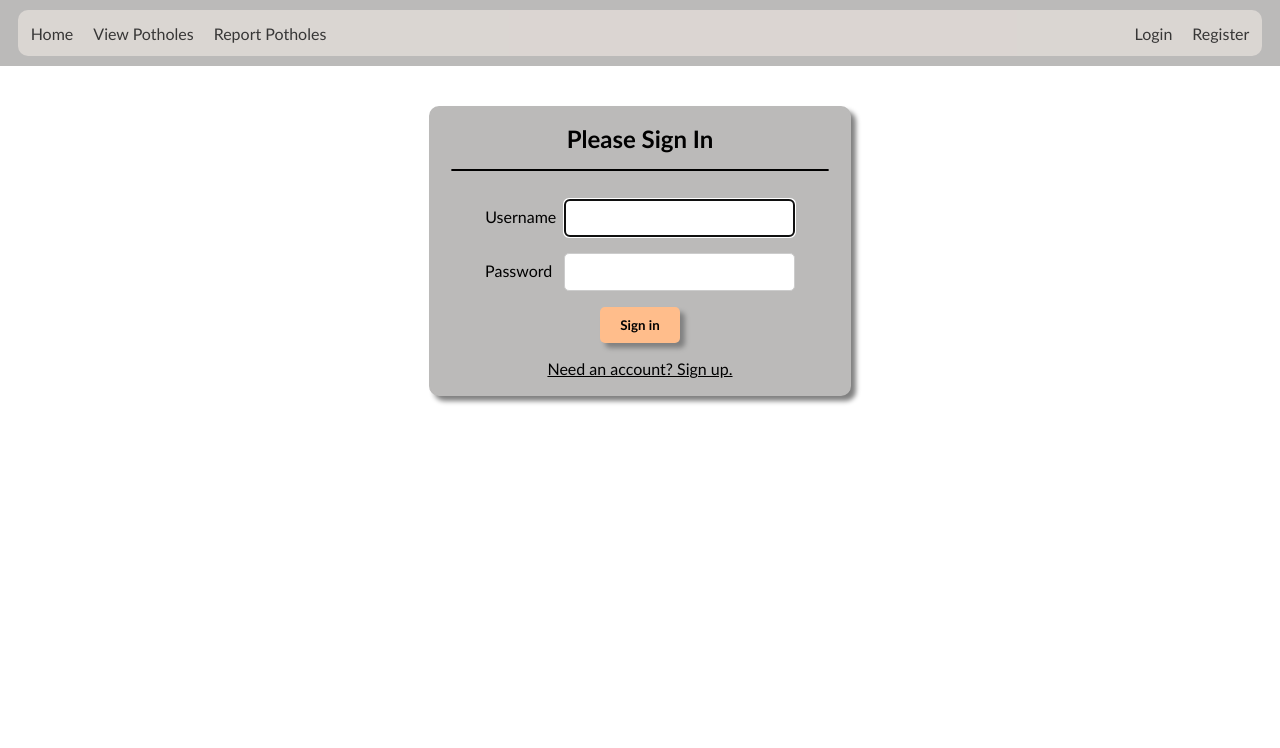
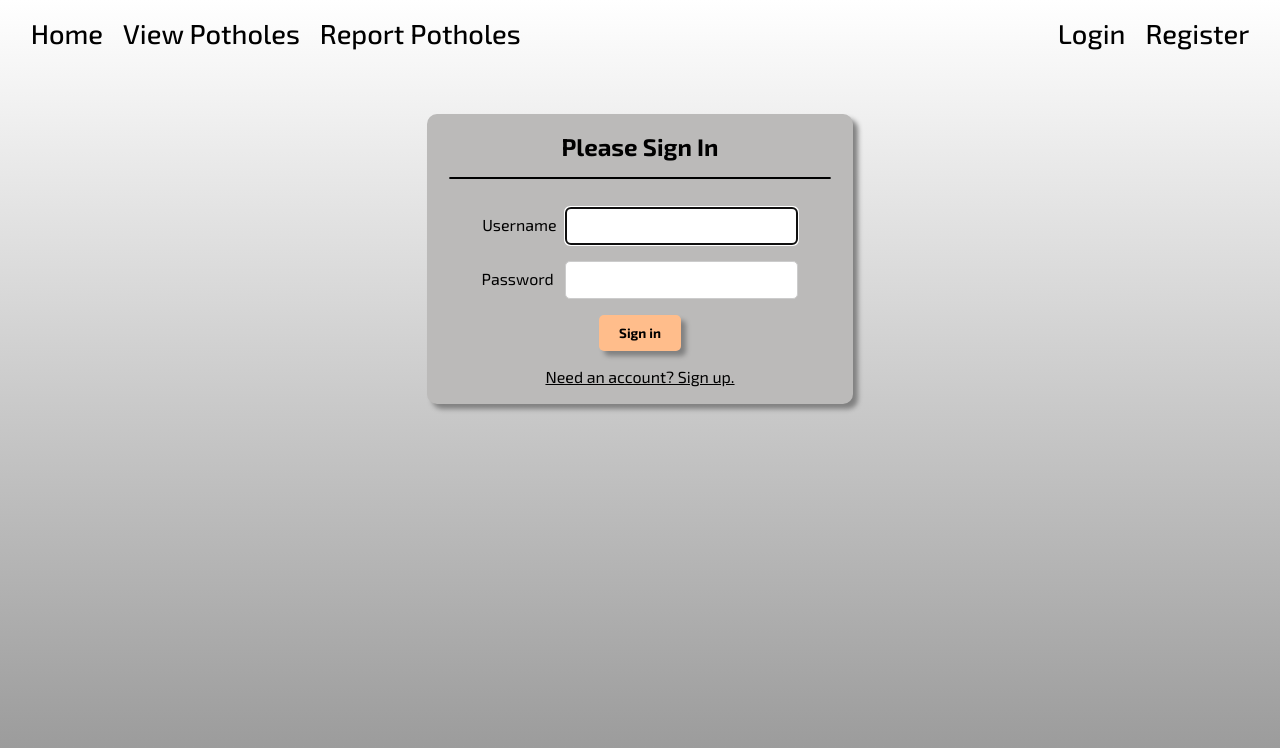
Before and after one commit to jinhee220/Potmole, a Vue app in the folder vue/: page /login in a window 1280 px wide. Shown: the top 748 px of the page. Built offline with nearby package versions, Linux system fonts and the light colour scheme.

Commit message:
simple style refactor

```diff
--- a/vue/index.html
+++ b/vue/index.html
@@ -7,6 +7,9 @@
   <meta name="viewport" content="width=device-width,initial-scale=1.0">
   <link rel="icon" href="/favicon.ico">
   <link rel="stylesheet" href="style.css">
+
+
+
   <title>Capstone Title</title>
   <script type="module" src="/src/main.js"></script>
 </head>
--- a/vue/src/App.vue
+++ b/vue/src/App.vue
@@ -14,6 +14,8 @@
         <router-link class="link" v-bind:to="{ name: 'EmployeeForm' }" v-if="checkCurrentUser()">Employee
           Hub</router-link>
       </div>
+
+      <div class="spacer"></div>
 
       <div class="right">
         <router-link class="link" v-bind:to="{ name: 'login' }" v-if="$store.state.token === ''">Login</router-link>
@@ -72,8 +74,7 @@ export default {
 
 .nav {
   display: flex;
-  background-color: #E8E2DD;
-  opacity: .7;
+  background-color: transparent;
   border-radius: 10px;
   height: 40px;
   width: 98%;
@@ -94,9 +95,10 @@ export default {
   color: rgb(0, 0, 0);
   text-decoration: none;
   /* font-size: clamp(.5rem, 1.5vw, 2rem); */
-  font-size: 1rem;
+  font-size: 1.7rem;
   padding-left: 10px;
   padding-right: 10px;
+  font-weight: 450;
   /* border: 2px rgb(0, 0, 0) solid; */
 
 }
@@ -121,10 +123,18 @@ export default {
 @media screen and (max-width: 400px) {
   .nav {
     height: 30px;
+    margin-top: -5px;
   }
+
   .link {
-    font-size: .4rem;
+    font-size: .5rem;
+    padding: 5px;
   }
 }
 
+/* @media screen and (max-width: 1370px) {
+  .link {
+    font-size: 1.3rem;
+  }
+} */
 </style>
--- a/vue/src/components/EmployeeForm.vue
+++ b/vue/src/components/EmployeeForm.vue
@@ -281,7 +281,5 @@ h3 {
     .field {
         text-align: center;
     }
-
-
 }
 </style>
--- a/vue/src/components/PotholeList.vue
+++ b/vue/src/components/PotholeList.vue
@@ -3,7 +3,7 @@
         <div class="title-map-filter">
             <div class="map">
                 <!-- Call MapBox component and set parentComponent prop -->
-                <MapBox class="mapbox" parent-component="PotholeList" v-bind:filteredList="filteredList"/>
+                <MapBox class="mapbox" parent-component="PotholeList" />
             </div>
 
             <div class="filter">
@@ -81,12 +81,12 @@ export default {
 <style scoped>
 .container {
     display: block;
-    background: #bbbab9;
+    /* background: #bbbab9; */
+    background: linear-gradient(to top, #959595, white);
 
 }
 
 .title-map-filter {
-    background-color: white;
     padding-bottom: 20px;
     display: grid;
 }
@@ -104,8 +104,8 @@ export default {
     width: 95%;
     margin: auto;
     /* border: black 3px solid;
-}
-*/
+  }
+  */
 
 .mapbox {
     width: 90%;
@@ -146,5 +146,10 @@ button {
     cursor: pointer;
 }
 
-@media screen and (max-width: 400px) {}
+@media screen and (max-width: 400px) {
+    .filter {
+        display: inline-block;
+    }
+
+}
 </style>
--- a/vue/src/views/EmployeeFormView.vue
+++ b/vue/src/views/EmployeeFormView.vue
@@ -55,7 +55,7 @@ export default {
 }
 
 .upper-form {
-	background-color: white;
+	/* background-color: white; */
 }
 
 .instruction {
@@ -65,7 +65,8 @@ export default {
 }
 
 .main-view {
-	background: #bbbab9;
+	/* background: #bbbab9; */
+	background: linear-gradient(to top, #959595, white);
 	width: 100%;
 }
 
@@ -101,9 +102,14 @@ h2 {
 	display: flex;
 	justify-content: center;
 	align-content: center;
-	background-color: white;
+	/* background-color: white; */
 	margin-top: 1rem;
 	border: none;
 }
 
+@media screen and (max-width: 400px) {
+	.spacer {
+		height: 40px;
+	}
+}
 </style>
--- a/vue/src/views/HomeView.vue
+++ b/vue/src/views/HomeView.vue
@@ -42,7 +42,9 @@ export default {
 }
 
 .spacer {
-  height: 1.5rem;
+  background-color: rgb(255, 255, 255);
+  opacity: .25;
+  height: 4rem;
 }
 
 .spacer-bot {
@@ -59,7 +61,7 @@ export default {
 
   display: flex;
   justify-content: center;
-  padding-top: 215px;
+  padding-top: 180px;
   z-index: 2;
   background-color: none;
 
@@ -72,7 +74,6 @@ div>img {
 
 div>h2 {
   color: rgb(0, 0, 0);
-  font-family: 'Trebuchet MS', 'Lucida Sans Unicode', 'Lucida Grande', 'Lucida Sans', Arial, sans-serif;
   text-align: center;
   font-size: 22.3px;
   padding-bottom: 120px;
@@ -156,12 +157,20 @@ footer {
   }
 
   .logo {
-    padding-top: 120px;
+    padding-top: 50px;
   }
 
   .btnbox {
     padding: 10px;
   }
 
+  .spacer {
+    height: 50px;
+  }
+
+  div>h2 {
+    padding-bottom: 50px;
+  }
+
 }
 </style>
--- a/vue/src/views/LoginView.vue
+++ b/vue/src/views/LoginView.vue
@@ -1,4 +1,5 @@
 <template>
+  <div class="page">
     <div class="spacer"></div>
     <div id="login">
       <form class="form" v-on:submit.prevent="login">
@@ -23,6 +24,7 @@
           <router-link class="link" v-bind:to="{ name: 'register' }">Need an account? Sign up.</router-link>
         </p>
       </form>
+    </div>
   </div>
 </template>
 
@@ -64,14 +66,14 @@ export default {
 </script>
 
 <style scoped>
+.page {
+  background: linear-gradient(to top, #959595, white);
+  height: 100%;
+}
+
 .spacer {
-  height: 66px;
-  background-color: #bbbab9;
-  position: absolute;
-  top: 0;
-  left: 0;
-  right: 0;
-  z-index: -1;
+  height: 4rem;
+  /* background-color: #bbbab9; */
 }
 
 .form-input-group {
@@ -86,11 +88,12 @@ label {
   margin: auto;
   text-align: center;
   background-color: #BBBAB9;
-  border: 2px solid #BBBAB9;
+  /* border: 2px solid #BBBAB9; */
   border-radius: 10px;
   width: 33%;
   box-shadow: gray 5px 5px 5px;
   margin-top: 50px;
+  padding: 2px;
 
 }
 
--- a/vue/src/views/PotholeListView.vue
+++ b/vue/src/views/PotholeListView.vue
@@ -25,7 +25,7 @@ export default {
 
 <style scoped>
 .main-view {
-	background: #bbbab9;
+	background: transparent;
 	width: 100%;
 }
 
@@ -33,7 +33,7 @@ export default {
 	display: flex;
 	justify-content: center;
 	align-content: center;
-	background-color: white;
+	/* background-color: white; */
 	margin-top: 1rem;
 	border: none;
 }
@@ -58,4 +58,10 @@ img {
 .list {
 	height: 40rem;
 }
+
+@media screen and (max-width: 400px) {
+	.spacer {
+		height: 20px;
+	}
+}
 </style>
--- a/vue/src/views/RegisterView.vue
+++ b/vue/src/views/RegisterView.vue
@@ -1,4 +1,5 @@
 <template>
+  <div class="page">
     <div class="spacer"></div>
     <div id="register" class="text-center">
       <form class="form" v-on:submit.prevent="register">
@@ -22,6 +23,7 @@
         <button type="submit"><strong>Create Account</strong></button>
         <p><router-link class="link" v-bind:to="{ name: 'login' }">Already have an account? Log in.</router-link></p>
       </form>
+    </div>
   </div>
 </template>
 
@@ -75,7 +77,17 @@ export default {
 </script>
 
 <style scoped>
+.page {
+  background: linear-gradient(to top, #959595, white);
+  height: 100%;
+}
+
 .spacer {
+  height: 4rem;
+  /* background-color: #bbbab9; */
+}
+
+/* .spacer {
   height: 66px;
   background-color: #bbbab9;
   position: absolute;
@@ -83,7 +95,7 @@ export default {
   left: 0;
   right: 0;
   z-index: -1;
-}
+} */
 
 .form-input-group {
   margin-bottom: 1rem;
--- a/vue/src/views/ReportPotholeView.vue
+++ b/vue/src/views/ReportPotholeView.vue
@@ -52,7 +52,7 @@ export default {
 <style scoped>
 .spacer {
 	height: 50px;
-	background-color: #bbbab9;
+	/* background-color: #bbbab9; */
 
 }
 
@@ -79,7 +79,7 @@ h2 {
 	align-content: center;
 	border: none;
 	margin-top: 1rem;
-	background-color: white;
+	/* background-color: white; */
 }
 
 .instruction {
@@ -98,15 +98,22 @@ img {
 }
 
 .entire-page {
-	background-color: #bbbab9;
+	/* background-color: #bbbab9; */
+	background: linear-gradient(to top, #959595, white);
 }
 
 .map-background {
-	background-color: white;
+	/* background-color: white; */
 
 }
 
 .upper-form {
-	background-color: white;
+	/* background-color: white; */
+}
+
+@media screen and (max-width: 400px) {
+	.spacer {
+		height: 40px;
+	}
 }
 </style>
--- a/vue/style.css
+++ b/vue/style.css
@@ -1,6 +1,7 @@
+@import url('https://fonts.googleapis.com/css2?family=Exo+2:ital,wght@0,100..900;1,100..900&display=swap');
+
 * {
-    font-family: 'Trebuchet MS', 'Lucida Sans Unicode', 'Lucida Grande', 'Lucida Sans', Arial, sans-serif;
+    font-family: 'Exo 2';
     color: black;
-
     font-size: 20sp;
 }
```
Lines whose indentation alone changed are shown as unchanged.
